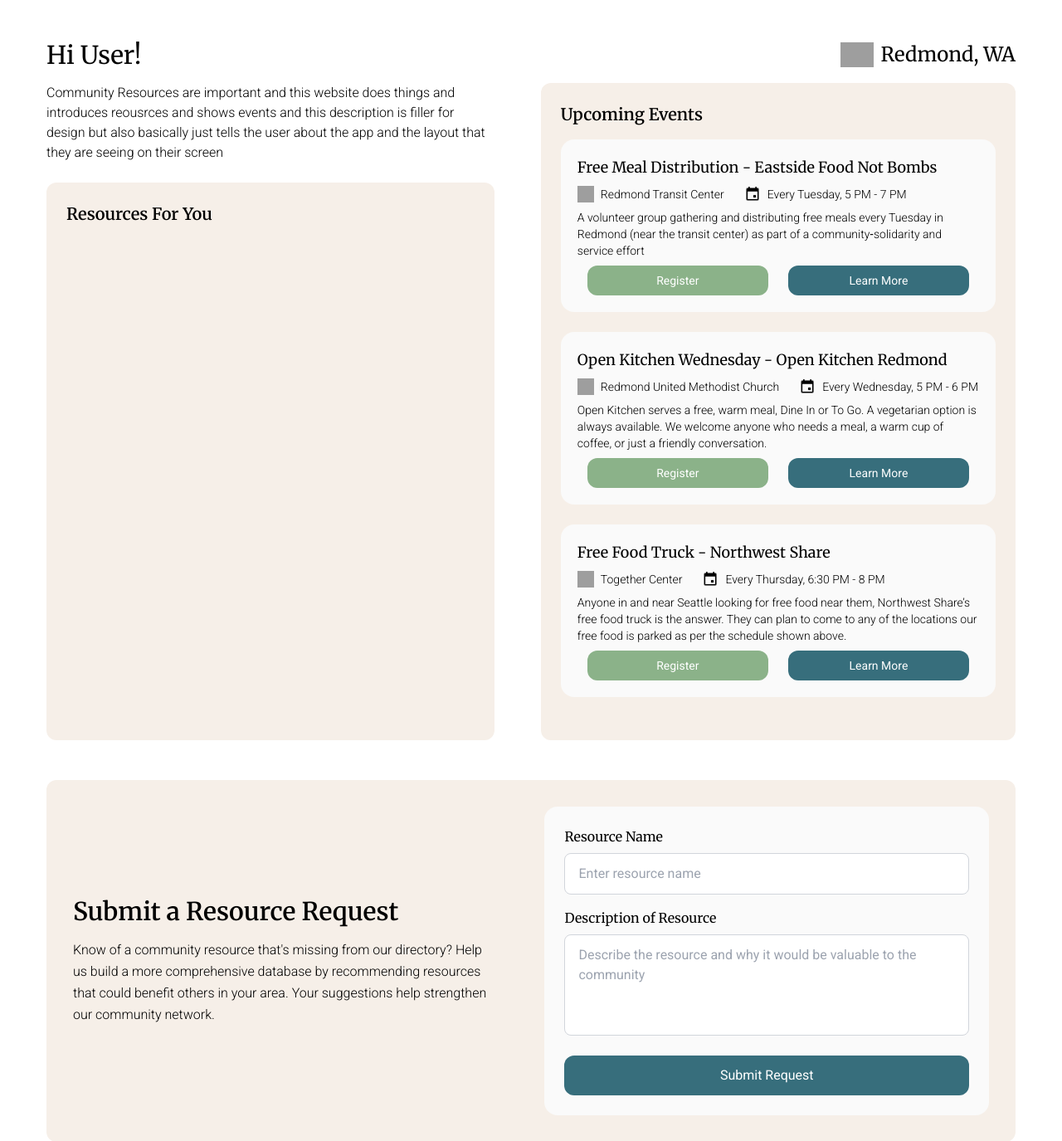
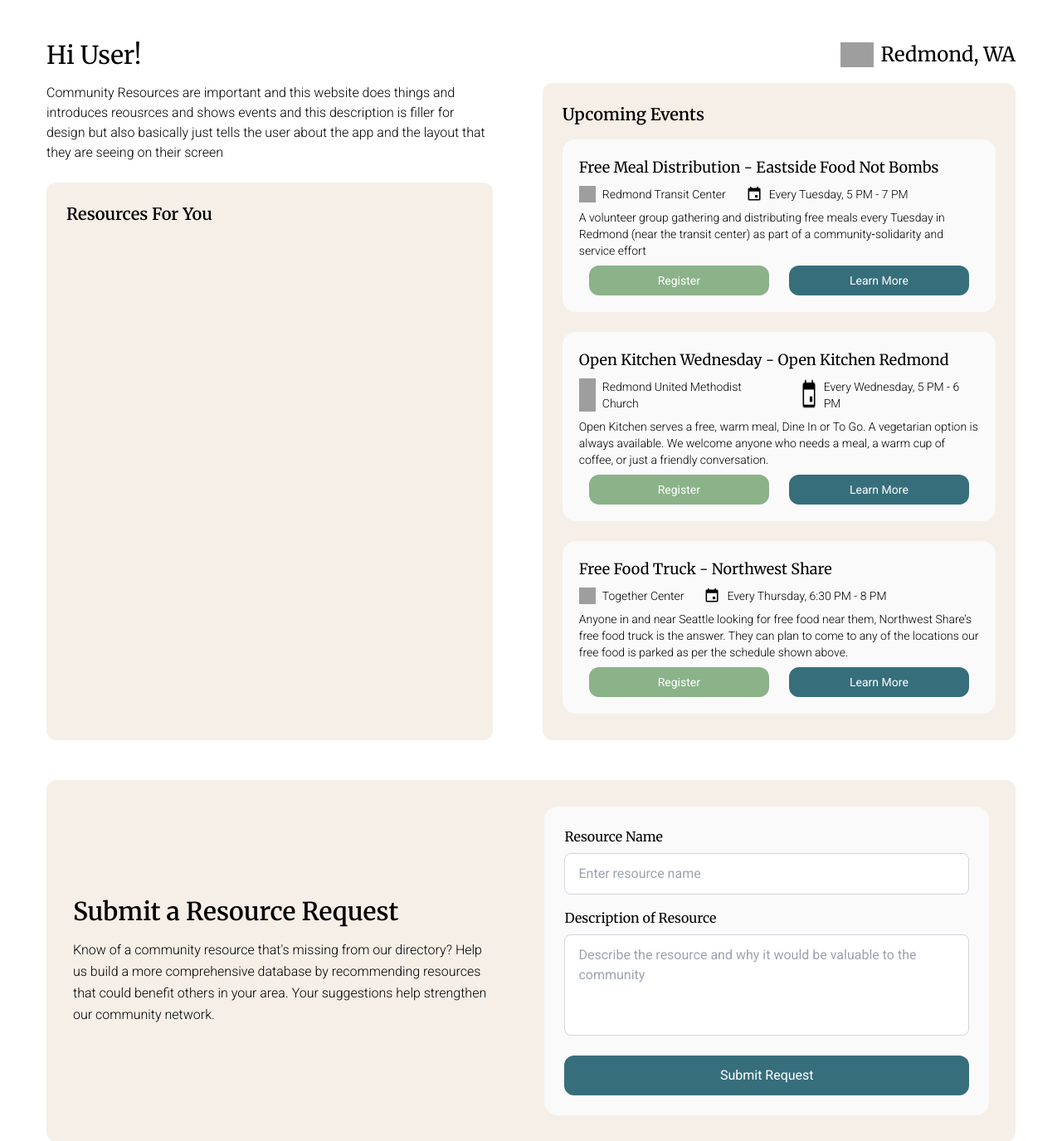
Before and after one commit to emilydma08/community-resource-hub, a Flask app: page /dashboard in a window 1280 px wide. Shown: the part 64-1439 px from the top of the page at 83% size. Run offline with Flask 3, Linux system fonts and the light colour scheme; some libraries are stand-ins or nearby versions; grey boxes are pictures that could not be loaded.

Commit message:
additional changes

```diff
--- a/templates/directory.html
+++ b/templates/directory.html
@@ -29,13 +29,11 @@
                         <div class="p-5">
                             <h3 class="heading-font text-lg font-normal mb-4">Filter Options</h3>
 
-                            <!-- Open Now -->
                             <label class="flex items-center gap-3 mb-4 cursor-pointer group">
                                 <input type="checkbox" id="openNowFilter" class="w-4 h-4 text-blue-600 border-gray-300 rounded focus:ring-blue-500 focus:ring-2 cursor-pointer">
                                 <span class="body-font text-sm group-hover:text-gray-700">Open Now</span>
                             </label>
 
-                            <!-- Tags -->
                             <div class="mb-5">
                                 <p class="body-font text-sm font-medium mb-3 text-gray-700">Tags</p>
                                 <div id="tagFilters" class="flex flex-col gap-2 max-h-48 overflow-y-auto">
--- a/templates/user-dashboard.html
+++ b/templates/user-dashboard.html
@@ -18,7 +18,7 @@
                 <h2 class="heading-font text-2xl">Redmond, WA</h2>
             </div>
         </div>
-        <div class="flex flex-row justify-between gap-6">
+        <div class="flex flex-row justify-between gap-7">
             <div class="w-1/2 pr-8 flex flex-col gap-6">
                 <p class="body-font font-sm font-light">Community Resources are important and this website does things and introduces reousrces and shows events and this description is filler for design but also basically just tells the user about the app and the layout that they are seeing on their screen</p>
                 <div class="bg-[var(--beige)] h-[84vh] p-6 rounded-xl flex flex-col gap-4">
```
